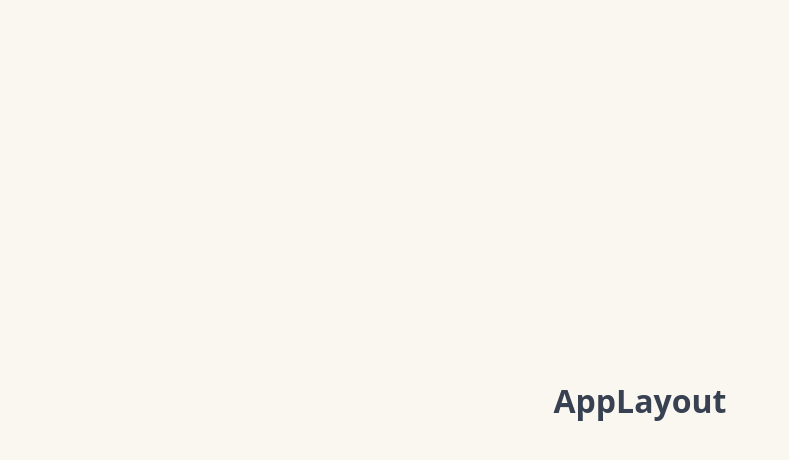
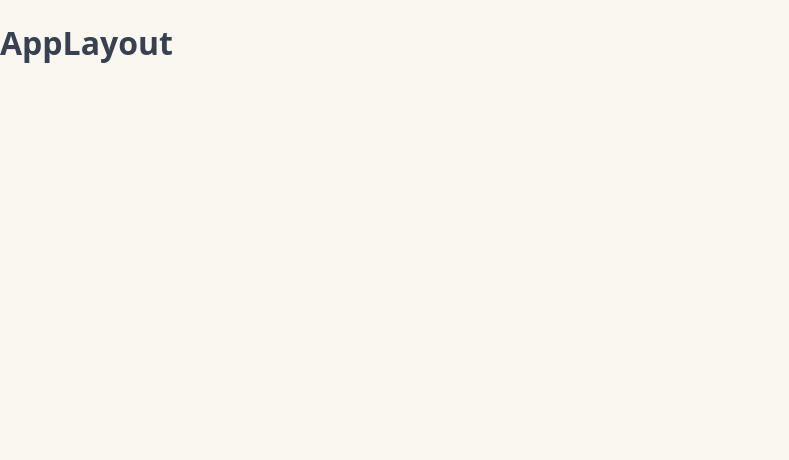
Before and after one commit to 1k2s/sublime-app-front, a React (Vite) app: page / in a window 1280 px wide. Shown: the top 460 px of the page, without its empty margins (0-789 px from the left). Built offline with nearby package versions, Linux system fonts and the light colour scheme.

Commit message:
Feat:  Atualizado claude.md

```diff
--- a/src/index.css
+++ b/src/index.css
@@ -17,11 +17,3 @@ body {
   color: var(--color-text);
   font-family: system-ui, sans-serif;
 }
-
-
-#root {
-  display: flex;
-  height: 100vh;
-  justify-content: center;
-  align-items: center;
-}
```
Also changed, not shown: 1 other file (tests, documents, lock files or other folders).
